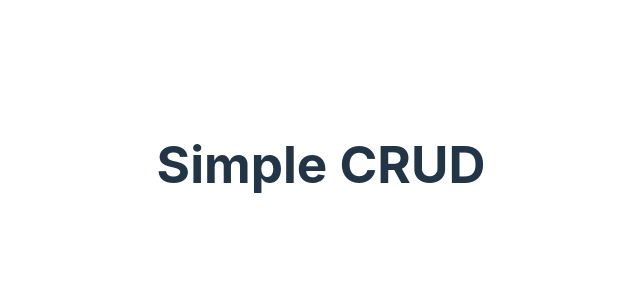
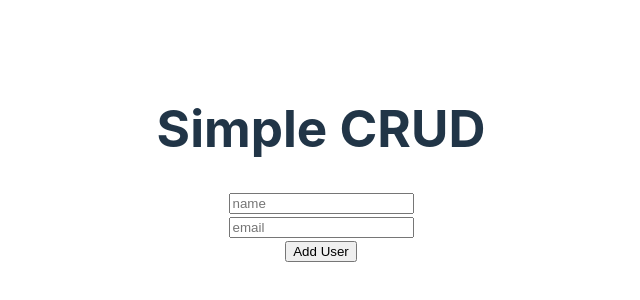
Before and after one commit to shahin-hossain/simple-crud-client, a React (Vite) app: page / in a window 1280 px wide. Shown: the part 236-536 px from the top of the page, without its empty margins (319-959 px from the left). Built offline with nearby package versions, Linux system fonts and the light colour scheme.

Commit message:
Create client side post and Insert single user data

```diff
--- a/src/App.jsx
+++ b/src/App.jsx
@@ -3,11 +3,35 @@
 
 function App() {
 
+  const handleAddUser = event => {
+    event.preventDefault();
+    const form = event.target;
+    const name = form.name.value;
+    const email = form.email.value;
+    const user = { name, email }
+    console.log(user)
+
+    fetch('http://localhost:5000/users', {
+      method: 'POST',
+      headers: {
+        'content-type': 'application/json'
+      },
+      body: JSON.stringify(user)
+    })
+      .then(res => res.json())
+      .then(data => {
+        console.log(data)
+      })
+  }
+
   return (
     <>
-
       <h1>Simple CRUD</h1>
-
+      <form onSubmit={handleAddUser}>
+        <input type="text" name="name" id="" placeholder='name' /> <br />
+        <input type="email" name="email" id="" placeholder='email' /> <br />
+        <input type="submit" value="Add User" />
+      </form>
     </>
   )
 }
```
